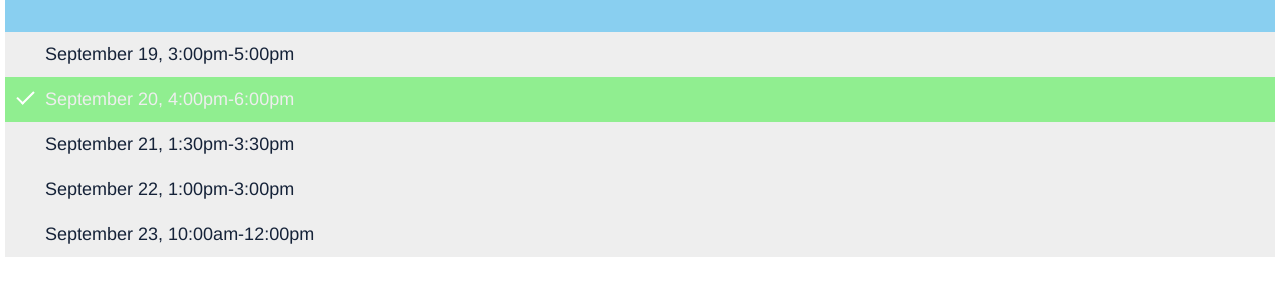
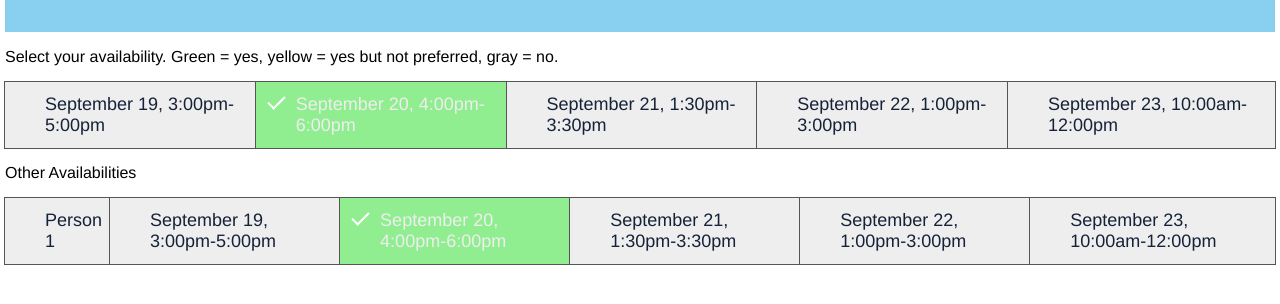
Before and after one commit to 19katz/doodle_app, a plain HTML site: page index.html in a window 1280 px wide. Shown: the part 106-410 px from the top of the page. Drawn offline with Linux system fonts and the light colour scheme.

Commit message:
horizontal time

```diff
--- a/index.html
+++ b/index.html
@@ -10,6 +10,7 @@
     <div id="myDIV" class="header">
         <h2 style="margin:5px">Doodle Poll</h2>
     </div>
+    <p>Select your availability. Green = yes, yellow = yes but not preferred, gray = no.</p>
     <!--List of sample todos-->
     <ul id="myUL">
         <li>September 19, 3:00pm-5:00pm</li>
@@ -18,6 +19,15 @@
         <li>September 22, 1:00pm-3:00pm</li>
         <li>September 23, 10:00am-12:00pm</li>
     </ul>
+    <p>Other Availabilities</p>
+    <ul id="otherUL">
+      <li>Person 1</li>
+      <li>September 19, 3:00pm-5:00pm</li>
+      <li class="checked">September 20, 4:00pm-6:00pm</li>
+      <li>September 21, 1:30pm-3:30pm</li>
+      <li>September 22, 1:00pm-3:00pm</li>
+      <li>September 23, 10:00am-12:00pm</li>
+  </ul>
     <!--Reference to the JavaScript code.-->
     <script src="script.js"></script>
   </body>
--- a/todostyle.css
+++ b/todostyle.css
@@ -30,6 +30,7 @@ h2 {
 ul {
   margin: 0;
   padding: 0;
+  display: inline-flex;
 }
 
 /* Style the list items:
@@ -47,6 +48,7 @@ ul li {
     font-size: 18px;
     transition: 0.2s;
     color: #152238;
+    outline: 1px solid #555;
 
     /* Prevents user from selecting list items (clicking
     will be used to check and uncheck items)
```
